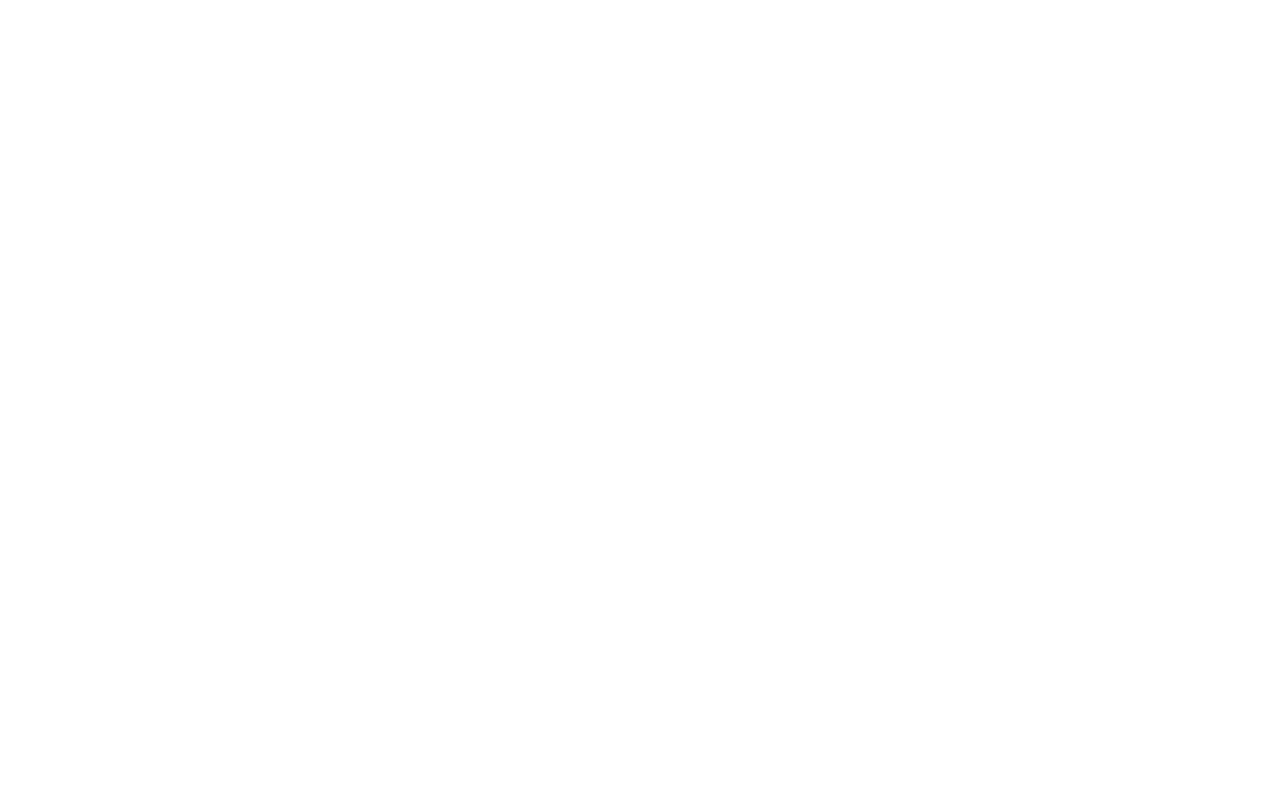
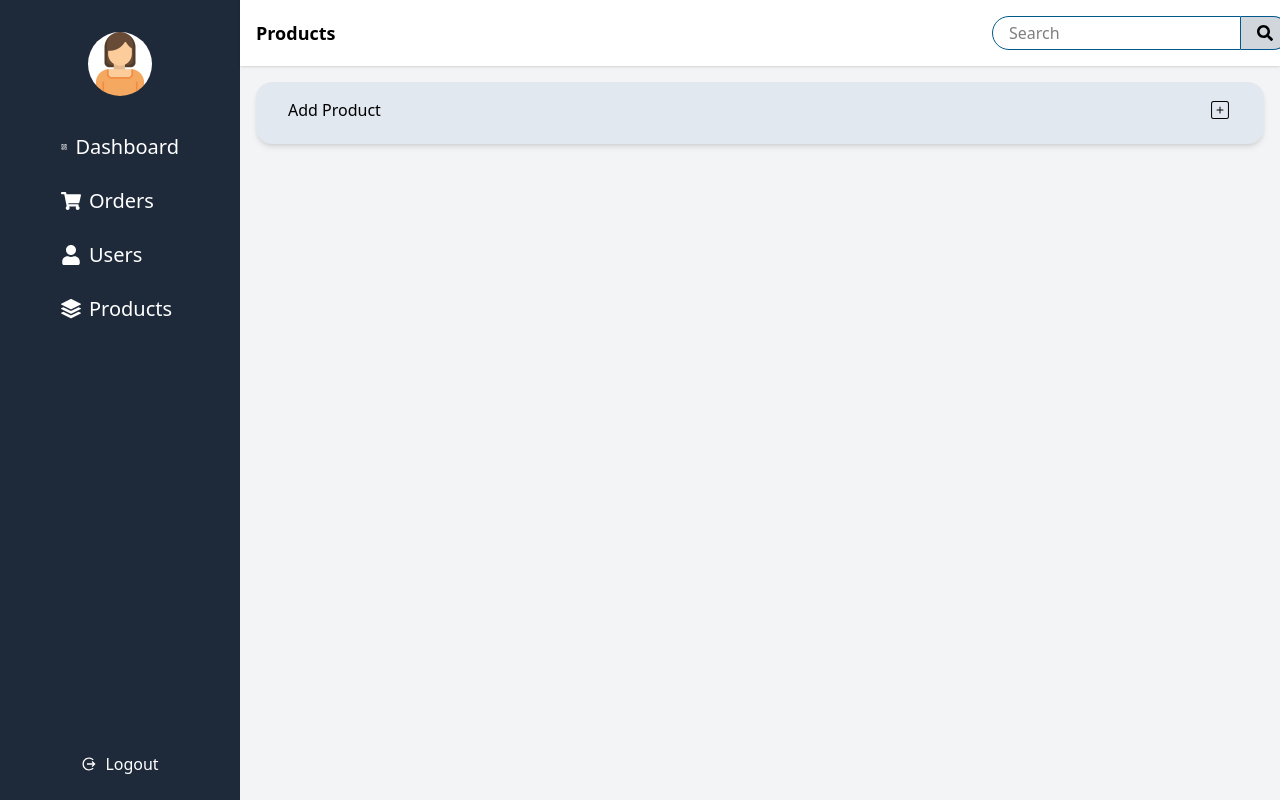
Before and after one commit to sauzanfaza/admin-dashboard, a React (Vite) app: page /products in a window 1280 px wide. Before the commit this address had no page. Built offline with nearby package versions, Linux system fonts and the light colour scheme.

Commit message:
create Products page

```diff
--- a/src/App.jsx
+++ b/src/App.jsx
@@ -4,6 +4,7 @@ import Login from './pages/Login'
 import MainBoard from './components/MainBoard'
 import Orders from './pages/Orders'
 import User from './pages/User'
+import Products from './pages/Products'
 import { useState } from 'react'
 import { SearchProvider } from '../SearchContext'
 
@@ -17,6 +18,8 @@ export default function Home() {
             <Route path="/mainBoard" element={<MainBoard user={user} setUser={setUser} />} />
             <Route path="/orders" element={<Orders />} />
             <Route path="/user-page" element={<User />} />
+            <Route path="/products" element={<Products />} />
+
         </Routes>
         </SearchProvider>
     )
--- a/src/components/Sidebar.jsx
+++ b/src/components/Sidebar.jsx
@@ -43,9 +43,10 @@ export default function Sidebar({user, setUser}) {
                         <FaUser /> Users
 
                     </Link>
-                    <a href="#" className="flex items-center gap-2 hover:bg-sky-600 px-4 py-2 rounded-lg text-[20px]">
+                    <Link to="/products"
+                        className="flex items-center gap-2 hover:bg-sky-600 px-4 py-2 rounded-lg text-[20px]">
                         <BsStack /> Products
-                    </a>
+                    </Link>
                 </div>
             </nav>
 
--- /dev/null
+++ b/src/pages/Products.jsx
@@ -0,0 +1,24 @@
+import Sidebar from "../components/Sidebar";
+import Navbar from "../components/Navbar";
+import { topSales } from "../data/data";
+import { CiSquarePlus } from "react-icons/ci";
+
+
+export default function Products() {
+    return (
+        <>
+        <div className="flex">
+            <Sidebar />
+            <main className="flex-1 bg-gray-100">
+                <Navbar title="Products"/>
+                <div className="grid grid-cols-2 bg-slate-200 shadow-md px-8 py-4 mx-4 my-4 rounded-2xl">
+                    <div className="items-start">Add Product</div>
+                    <div className="justify-self-end">
+                        <button className="text-2xl transform transition duration-300 hover:scale-170"><CiSquarePlus /></button>
+                    </div>
+                </div>
+            </main>
+        </div>
+        </>
+    )
+}
```
